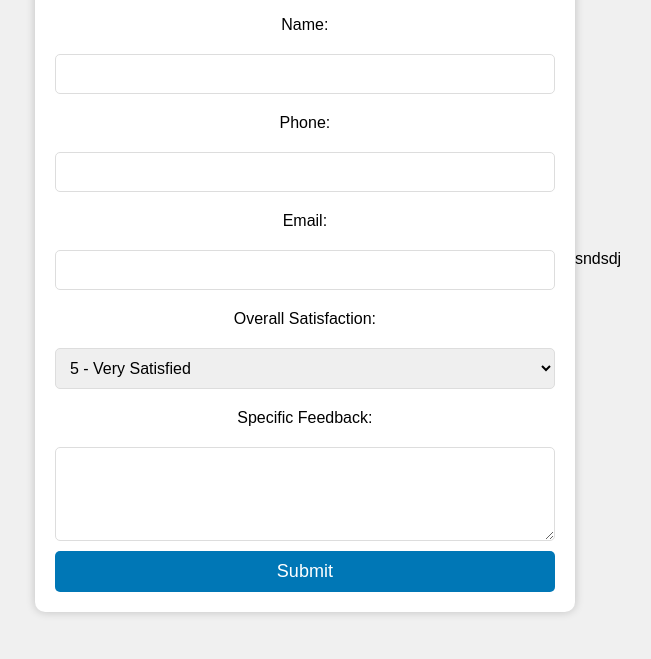
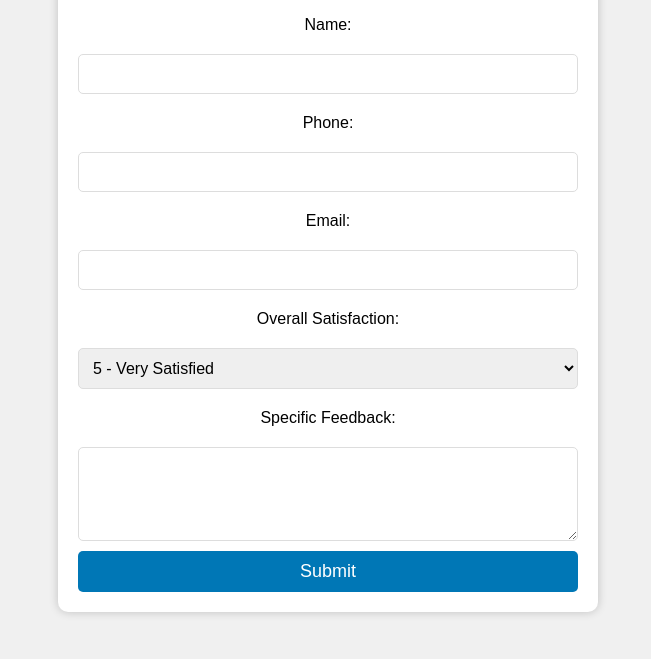
Before and after one commit to imRahul05/FeedBack_Form, a plain HTML site: page index.html in a window 1280 px wide. Shown: the part 141-800 px from the top of the page, without its empty margins (312-963 px from the left). Drawn offline with Linux system fonts and the light colour scheme.

Commit message:
firstcommit

```diff
--- a/index.html
+++ b/index.html
@@ -34,6 +34,6 @@
             <button type="submit">Submit</button>
         </form>
     </div>
-    <script src="script.js"></script>sndsdj
+    <script src="script.js"></script>
 </body>
 </html>
```
